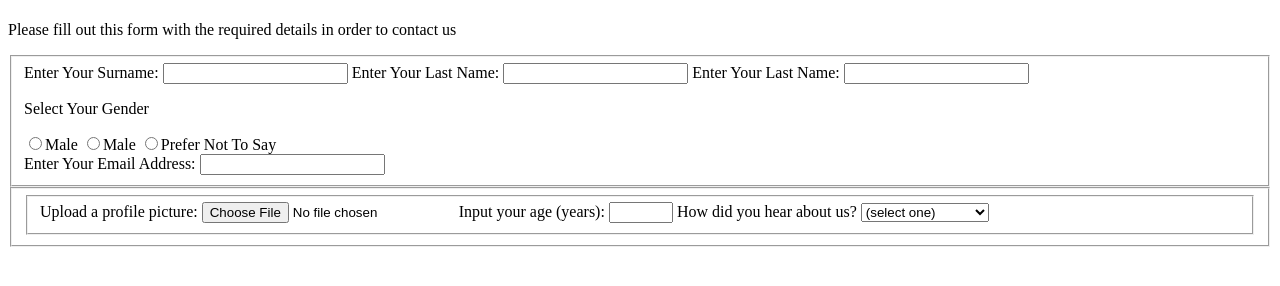
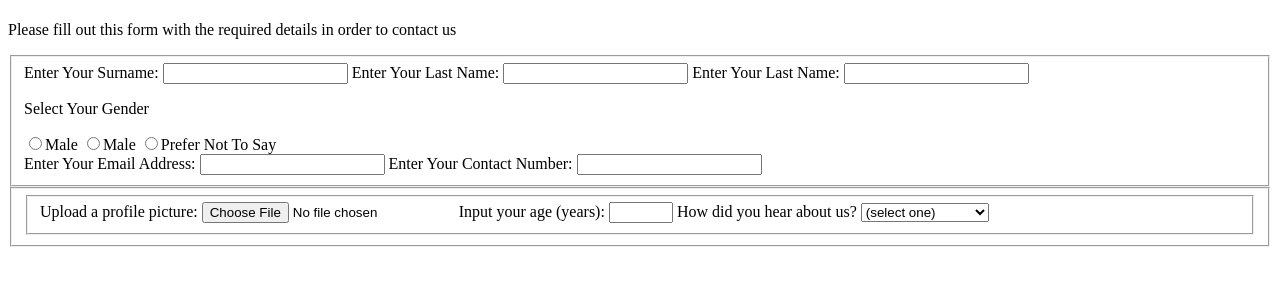
Before and after one commit to Kingchannel9889/Day2_Assignment, a plain HTML site: page form.html in a window 1280 px wide. Drawn offline with Linux system fonts and the light colour scheme.

Commit message:
add contact number

```diff
--- a/form.html
+++ b/form.html
@@ -21,6 +21,7 @@
                     <label for="not_to_say"><input type="radio" id="not_to_say" class="gender">Prefer Not To Say</label>
                     <br>
                     <label for="email">Enter Your Email Address:</label> <input type="email" id="email" required/>
+                    <label for="tel">Enter Your Contact Number:</label> <input type="number" id="tel" required/>
                 </fieldset>
                 <fieldset>
                     <fieldset>
```
